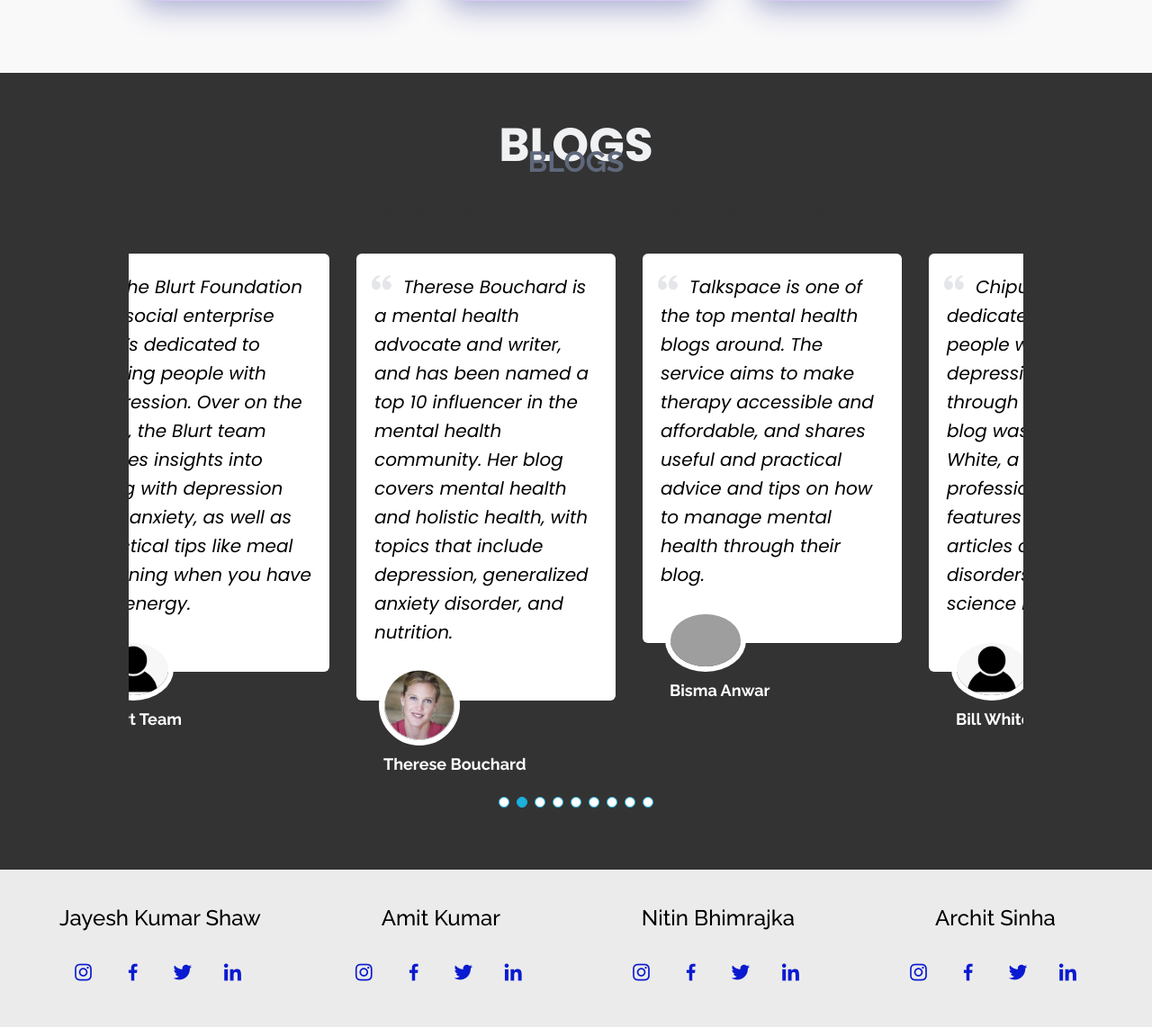
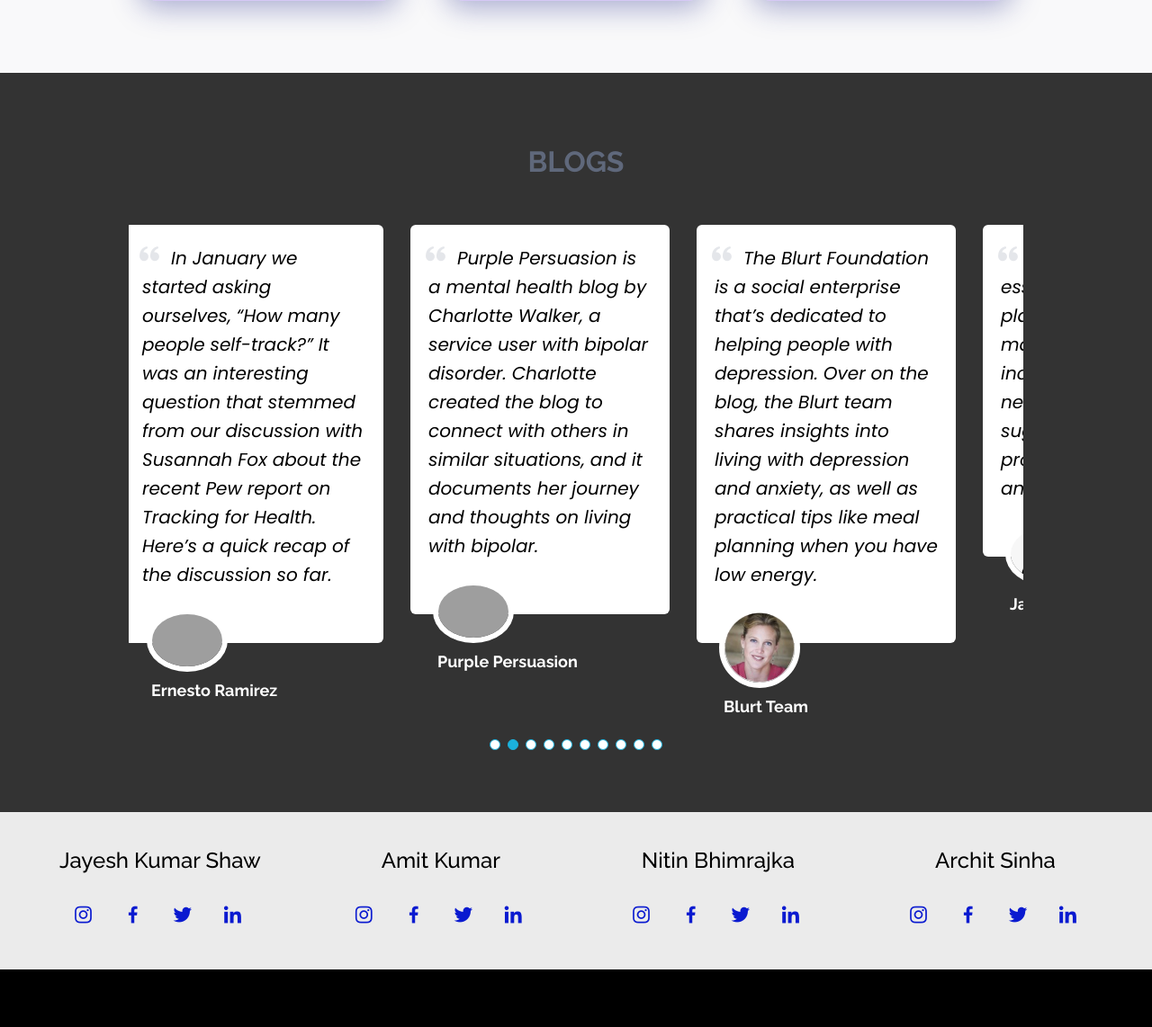
Before and after one commit to amitsvg/DiversionProject23, a Flask app: page / in a window 1280 px wide. Shown: the part 2635-3777 px from the top of the page at 90% size. After the commit the page ends 3713 px from the top, so only its background shows below. Run offline with Flask 2, Linux system fonts and the light colour scheme; parts of the project's set-up code (start-up, migrations or seed data) failed here and were passed over; some libraries are stand-ins or nearby versions; grey boxes are pictures that could not be loaded.

Commit message:
created blog items

```diff
--- a/static/assets/js/main.js
+++ b/static/assets/js/main.js
@@ -222,7 +222,7 @@
    */
   new Swiper('.testimonials-slider', {
     speed: 600,
-    loop: true,
+    // loop: false,
     autoplay: {
       delay: 5000,
       disableOnInteraction: false
--- a/templates/base.html
+++ b/templates/base.html
@@ -521,26 +521,23 @@
       <div class="container">
 
         <div class="section-title">
-          <span>Blogs</span>
+
           <h2>Blogs</h2>
-          <p>Sit sint consectetur velit quisquam cupiditate impedit suscipit alias</p>
         </div>
 
         <div class="testimonials-slider swiper" data-aos="fade-up" data-aos-delay="100">
           <div class="swiper-wrapper">
 
             <div class="swiper-slide">
-              <a href="https://thereseborchard.com/" style="text-decoration: none;">
+              <a href="https://drfranklipman.com/2023/02/08/health-coach-tip-how-magnesium-can-help-with-sleep/" style="text-decoration: none;">
                 <div class="testimonial-item">
                   <p style="color: black;">
                     <i class="bx bxs-quote-alt-left quote-icon-left"></i>
-                    Therese Bouchard is a mental health advocate and writer, and has been named a top 10 influencer in
-                    the mental health community.
-                    Her blog covers mental health and holistic health, with topics that include depression, generalized
-                    anxiety disorder, and nutrition.
+                    Magnesium is an essential mineral that plays a vital role in many bodily functions, including muscle and nerve function, blood sugar control, and the production of protein and DNA.
+
                   </p>
-                  <img src="blogs/1.jpg" class="testimonial-img" alt="">
-                  <h3 id="person-name">Therese Bouchard</h3>
+                  <img src="blogs/person.png" class="testimonial-img" alt="">
+                  <h3 id="person-name">Jacqueline Seymour</h3>
                   <!-- <h4>Ceo &amp; Founder</h4> -->
                 </div>
               </a>
@@ -549,18 +546,16 @@
             <!-- End testimonial item -->
 
             <div class="swiper-slide">
-              <a href="https://www.talkspace.com/blog/" style="text-decoration: none;">
+              <a href="https://quantifiedself.com/blog/the-state-of-self-tracking/" style="text-decoration: none;">
                 <div class="testimonial-item">
                   <p style="color: black;">
                     <i class="bx bxs-quote-alt-left quote-icon-left"></i>
-                    Talkspace is one of the top mental health blogs around.
+                    In January we started asking ourselves, “How many people self-track?”  It was an interesting question that stemmed from our discussion with Susannah Fox about the recent Pew report on Tracking for Health. Here’s a quick recap of the discussion so far.
 
-                    The service aims to make therapy accessible and affordable, and shares useful and practical advice
-                    and tips on how to manage mental health through their blog.
                   </p>
                   <img src="blogs/2.png" class="testimonial-img" alt="">
                   <h3 id="person-name">
-                    Bisma Anwar</h3>
+                    Ernesto Ramirez</h3>
                   <!-- <h4>Ceo &amp; Founder</h4> -->
                 </div>
               </a>
@@ -568,22 +563,7 @@
 
             <!-- End testimonial item -->
 
-            <div class="swiper-slide">
-              <a href="https://chipur.com/" style="text-decoration: none;">
-                <div class="testimonial-item">
-                  <p style="color: black;">
-                    <i class="bx bxs-quote-alt-left quote-icon-left"></i>
-                    Chipur is a blog dedicated to helping people with anxiety, depression, and bipolar through learning.
 
-                    The blog was founded by Bill White, a mental health professional, and features hundreds of articles
-                    on mood disorders and the science behind them.
-                  </p>
-                  <img src="blogs/person.png" class="testimonial-img" alt="">
-                  <h3 id="person-name">Bill White</h3>
-                  <!-- <h4>Ceo &amp; Founder</h4> -->
-                </div>
-              </a>
-            </div>
 
             <!-- End testimonial item -->
 
@@ -616,7 +596,7 @@
                     practical tips like meal planning when you have low energy.
 
                   </p>
-                  <img src="blogs/person.png" class="testimonial-img" alt="">
+                  <img src="blogs/1.jpg" class="testimonial-img" alt="">
                   <h3 id="person-name">Blurt Team</h3>
                   <!-- <h4>Ceo &amp; Founder</h4> -->
                 </div>
@@ -633,22 +613,7 @@
     </section><!-- End Testimonials Section -->
   </main><!-- End #main -->
 
-  <!-- ======= Footer ======= -->
 
-  <!-- <section class="contact" id="contact">
-    <div class="heading">
-      <h2>Contact</h2>
-      <span>Contact Me</span>
-    </div>
-    <div class="contact-form">
-      <form action="">
-        <input type="text" placeholder="Your Name">
-        <input type="email" placeholder="Your Email">
-        <textarea name="" id="" cols="30" rows="10" placeholder="Write Messsage Here..."></textarea>
-        <input type="button" class="contact-button" value="Send">
-      </form>
-    </div>
-  </section> -->
 
   <section id="footer">
 
```
